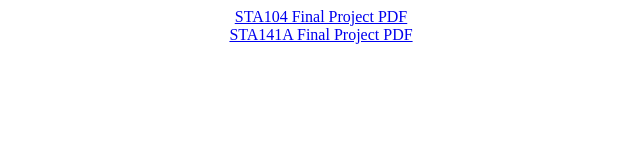
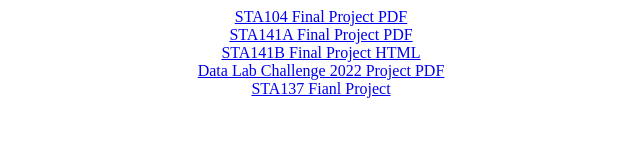
Before and after one commit to DavidLiu0619/David-s-Projects, a plain HTML site: page index.html in a window 1280 px wide. Shown: the whole page, without its empty margins (319-959 px from the left). Drawn offline with Linux system fonts and the light colour scheme.

Commit message:
Update index.html

```diff
--- a/index.html
+++ b/index.html
@@ -1,3 +1,6 @@
 <!--<meta http-equiv="refresh" content="0; url=https://141b.lhy.gitdata.ga/141B.pdf">-->
 <center><a href="https://david-projects.gitdata.ga/STA104.pdf">STA104 Final Project PDF</a></center>
 <center><a href="https://david-projects.gitdata.ga/STA141A.pdf">STA141A Final Project PDF</a></center>
+<center><a href="https://david-projects.gitdata.ga/141B.html">STA141B Final Project HTML</a></center>
+<center><a href="https://david-projects.gitdata.ga/DataLab2022.pdf">Data Lab Challenge 2022 Project PDF</a></center>
+<center><a href="https://david-projects.gitdata.ga/STA137.pdf">STA137 Fianl Project</a></center>
```
